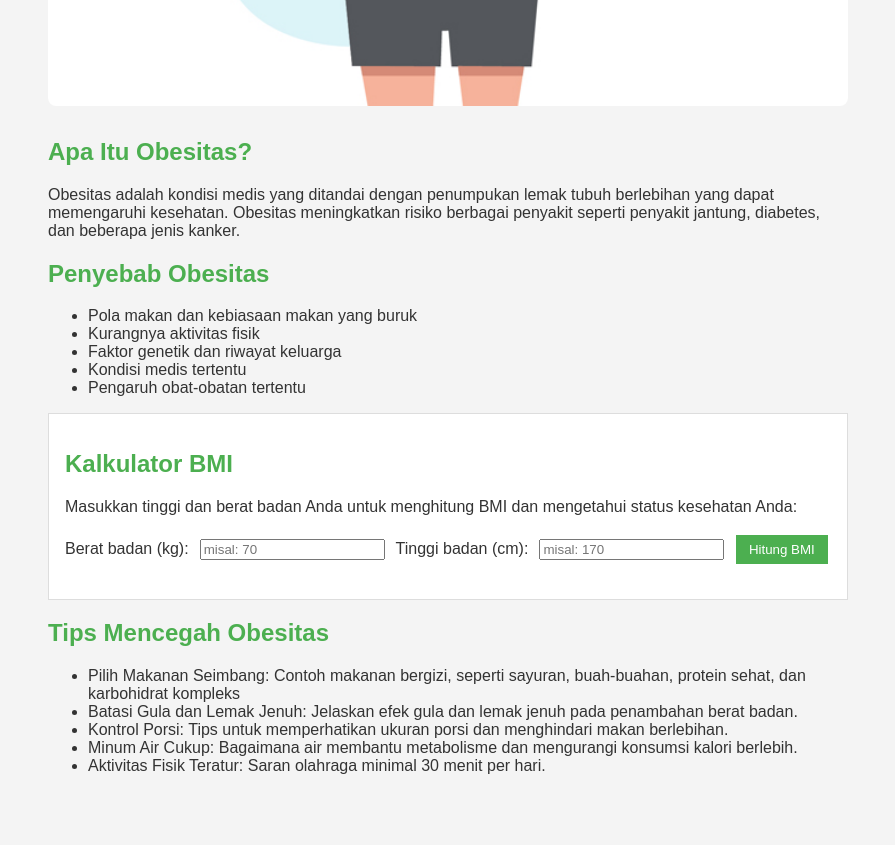
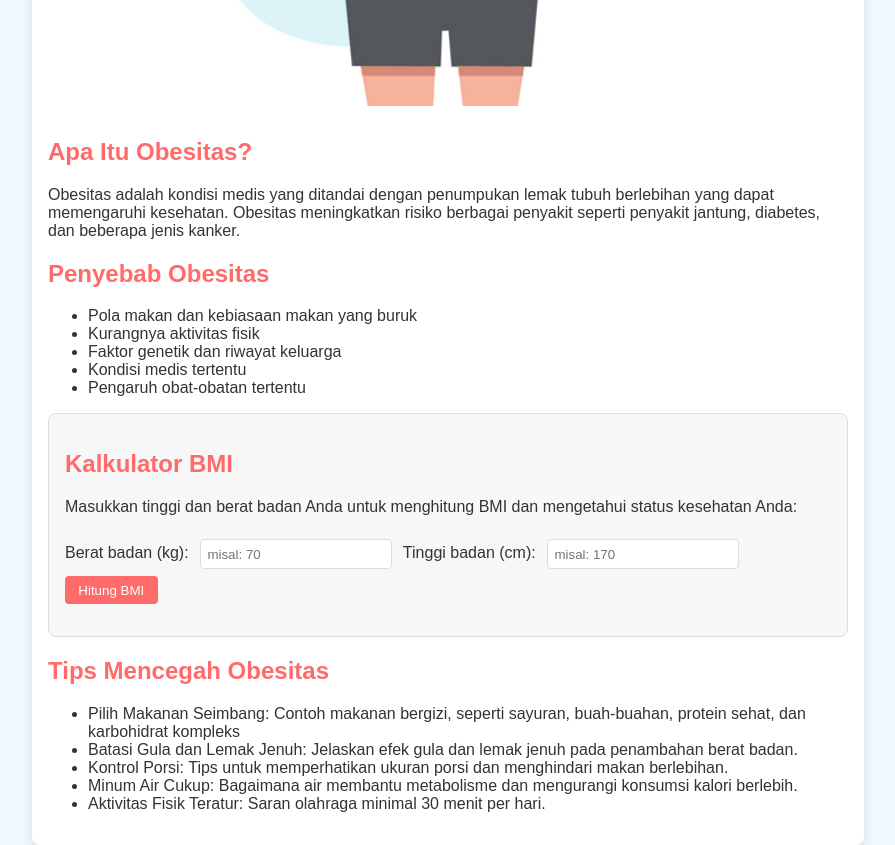
Before and after one commit to nuwr00/edukasi-obesitas-website, a plain HTML site: page index.html in a window 1280 px wide. Shown: the part 560-1405 px from the top of the page, without its empty margins (192-1087 px from the left). Before the commit the page ends 1367 px from the top, so only its background shows below. Drawn offline with Linux system fonts and the light colour scheme.

Commit message:
Add files via upload

```diff
--- a/index.html
+++ b/index.html
@@ -7,7 +7,7 @@
     <style>
         body {
             font-family: Arial, sans-serif;
-            background-color: #f4f4f4;
+            background-color: #f0f8ff;
             color: #333;
             margin: 0;
             padding: 0;
@@ -18,7 +18,7 @@
             to { opacity: 1; }
         }
         header {
-            background-color: #4CAF50;
+            background-color: #ff6b6b;
             color: white;
             padding: 1em;
             text-align: center;
@@ -28,22 +28,26 @@
             transition: opacity 0.3s;
         }
         header.scrolled {
-            opacity: 0.7;
+            opacity: 0.8;
         }
         main {
             max-width: 800px;
             margin: auto;
             padding: 1em;
+            background-color: #ffffff;
+            box-shadow: 0px 4px 12px rgba(0, 0, 0, 0.1);
+            border-radius: 8px;
         }
         h2 {
-            color: #4CAF50;
+            color: #ff6b6b;
         }
         .bmi-calculator {
             margin-top: 1em;
             padding: 1em;
             border: 1px solid #ddd;
-            background-color: #fff;
+            background-color: #f7f7f7;
             animation: slideIn 1s ease-out;
+            border-radius: 8px;
         }
         @keyframes slideIn {
             from { transform: translateY(50px); opacity: 0; }
@@ -51,17 +55,21 @@
         }
         .bmi-calculator input {
             margin: 0.5em;
+            padding: 0.5em;
+            border-radius: 4px;
+            border: 1px solid #ddd;
         }
         .bmi-calculator button {
-            background-color: #4CAF50;
+            background-color: #ff6b6b;
             color: white;
             padding: 0.5em 1em;
             border: none;
             cursor: pointer;
+            border-radius: 4px;
             transition: background-color 0.3s;
         }
         .bmi-calculator button:hover {
-            background-color: #45a049;
+            background-color: #ff4c4c;
         }
         .image-section img {
             width: 100%;
```
